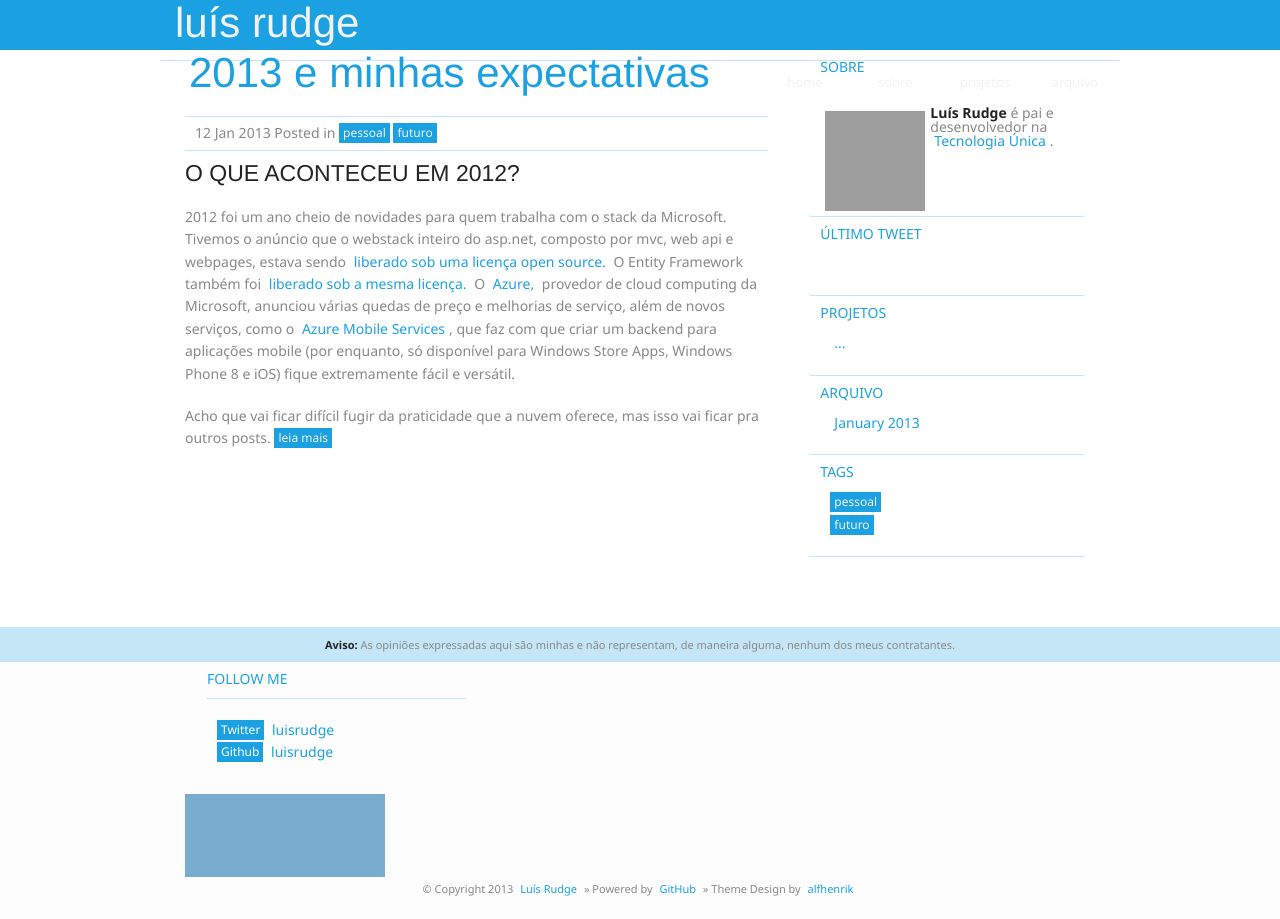
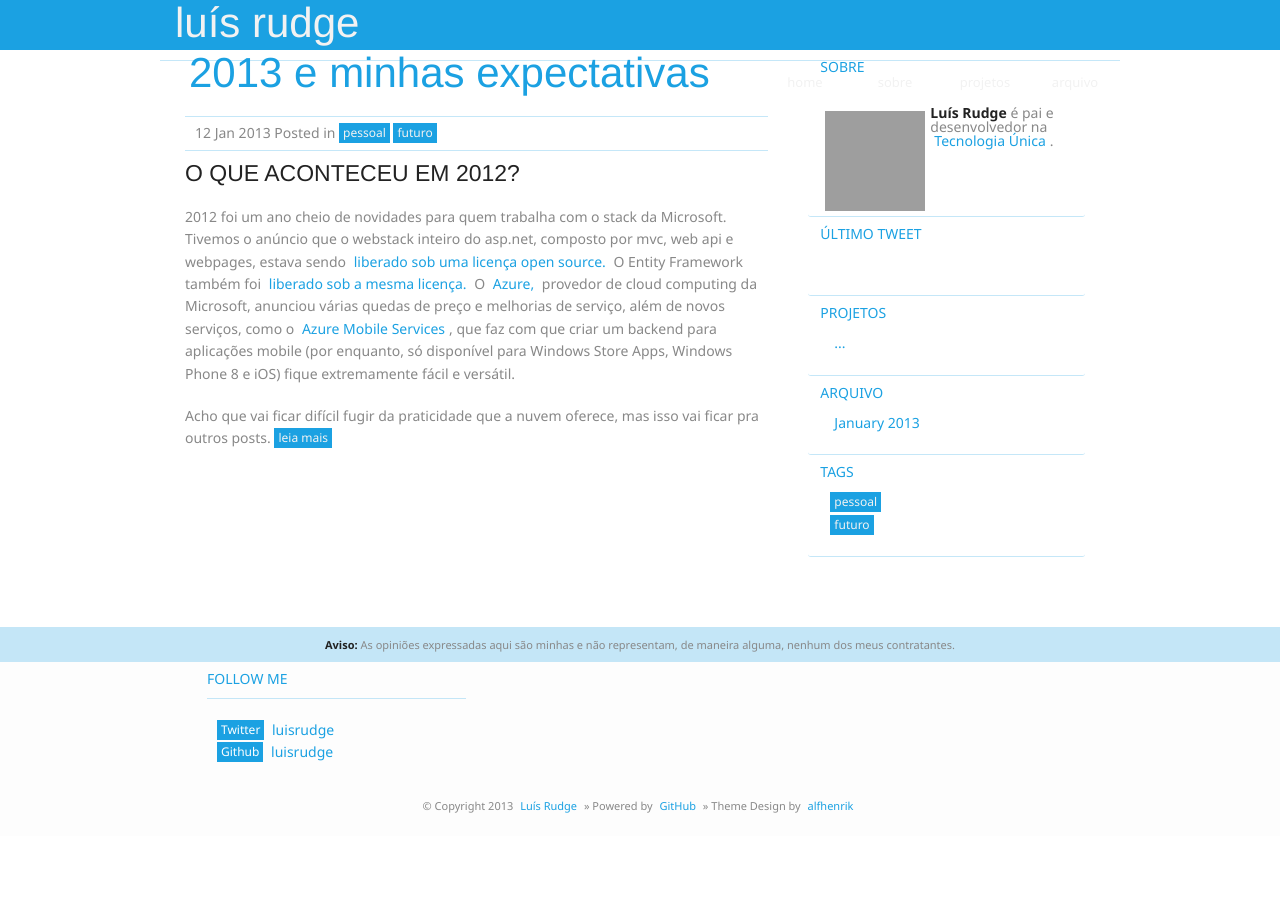
Before and after one commit to fabriciobegalli/luisrudge.github.com, a Jekyll site: the page built from index.html, in a window 1280 px wide. Built offline with Jekyll 4.4.1, drawn with Linux system fonts in a browser that asks for light colours; Markdown is read by kramdown in place of the engine named in the settings; a script that is not in the unit is left out; grey boxes are pictures that could not be loaded.

Commit message:
changing from bing to google translator

```diff
--- a/_layouts/default.html
+++ b/_layouts/default.html
@@ -5,6 +5,7 @@
     <meta http-equiv="X-UA-Compatible" content="chrome=1">
 	<meta name=”description” content=”Blog sobre a vida profissional de lu&#237;s rudge. Os assuntos passam por .NET, Azure, programa&#231;&#227;o web e muito javascript.” />
 	<meta name=”keywords” content=”blog, luis, rudge, luís, .net, dotnet, azure, microsoft, javascript” />
+	<meta name="google-translate-customization" content="77dfdab58cf29c74-2140f8482c4041e2-g90033978ec484363-d"></meta>
 
 
     <title>{{ page.title }} &#8211; luisrudge.net</title>
@@ -128,19 +129,7 @@
             <div class="four columns">
             </div>
             <div class="four columns">
-            </div>
-        </div>
-				<div class="row inner">
-            <div class="twelve columns">
-                <div class="center fixed-bottom">
-                    <div id="MicrosoftTranslatorWidget" style="width: 200px; min-height: 83px; border-color: #3A5770; background-color: #78ADD0;">
-						<noscript>
-							<a href="http://www.microsofttranslator.com/bv.aspx?a=http%3a%2f%2fluisrudge.net%2f">Translate this page</a>
-							<br />
-							Powered by <a href="http://www.bing.com/translator">Microsoft® Translator</a>
-						</noscript>
-					</div>
-                </div>
+			<div id="google_translate_element"></div>
             </div>
         </div>
         <div class="row inner">
@@ -161,6 +150,11 @@
     <script type="text/javascript" src="http://twitter.com/javascripts/blogger.js"></script>
     <script type="text/javascript" src="http://api.twitter.com/1/statuses/user_timeline/luisrudge.json?callback=twitterCallback2&count=1"></script>
     <script src="javascripts/scale.fix.js"></script>
-	<script type="text/javascript"> /* <![CDATA[ */ setTimeout(function() { var s = document.createElement("script"); s.type = "text/javascript"; s.charset = "UTF-8"; s.src = ((location && location.href && location.href.indexOf('https') == 0) ? "https://ssl.microsofttranslator.com" : "http://www.microsofttranslator.com" ) + "/ajax/v2/widget.aspx?mode=notify&from=pt&layout=ts"; var p = document.getElementsByTagName('head')[0] || document.documentElement; p.insertBefore(s, p.firstChild); }, 0); /* ]]> */ </script>
+	<script type="text/javascript">
+		function googleTranslateElementInit() {
+		  new google.translate.TranslateElement({pageLanguage: 'pt', gaTrack: true, gaId: 'UA-37408911-1'}, 'google_translate_element');
+		}
+	</script>
+	<script type="text/javascript" src="//translate.google.com/translate_a/element.js?cb=googleTranslateElementInit"></script>
 </body>
 </html>
```
